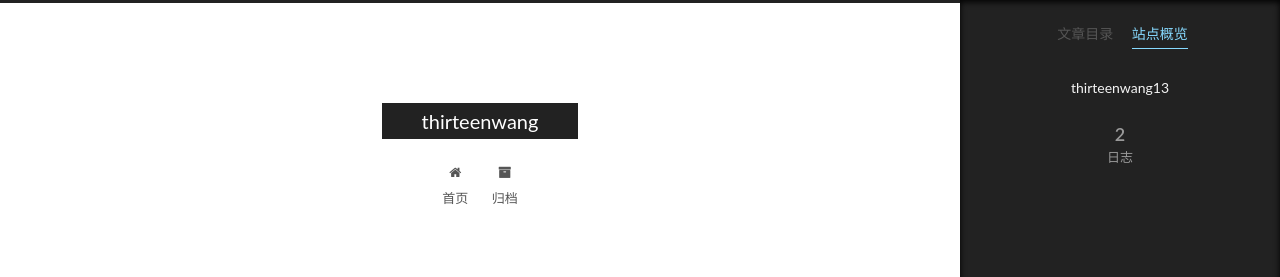
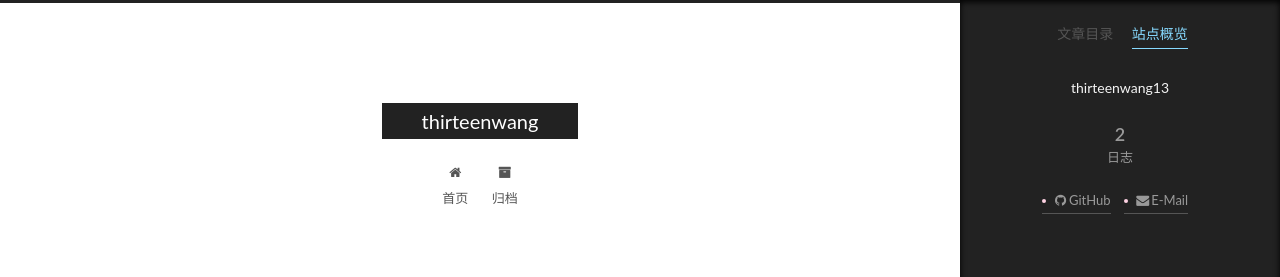
Before and after one commit to thirteenwang13/thirteenwang13.github.io, a plain HTML site: page 2018/12/13/FirstNight/index.html in a window 1280 px wide. Both pictures are taken after a click on the item "站点概览". Shown: the top 277 px of the page. Drawn offline with Linux system fonts and the light colour scheme.

Commit message:
Site updated: 2018-12-16 10:08:35

```diff
--- a/2018/12/13/FirstNight/index.html
+++ b/2018/12/13/FirstNight/index.html
@@ -427,6 +427,22 @@
 
 
 
+            <div class="links-of-author motion-element">
+
+                  <span class="links-of-author-item">
+                    <a href="https://github.com/thirteenwang13" target="_blank" title="GitHub">
+
+                        <i class="fa fa-fw fa-github"></i>GitHub</a>
+                  </span>
+
+                  <span class="links-of-author-item">
+                    <a href="mailto:763975730@qq.com" target="_blank" title="E-Mail">
+
+                        <i class="fa fa-fw fa-envelope"></i>E-Mail</a>
+                  </span>
+
+            </div>
+
 
 
 
--- a/css/main.css
+++ b/css/main.css
@@ -1822,7 +1822,7 @@ pre .javascript .function {
   width: 4px;
   height: 4px;
   border-radius: 50%;
-  background: #382fdf;
+  background: #ffd2e3;
 }
 .links-of-blogroll {
   font-size: 13px;
```
Also changed, not shown: 2018/12/13/hello-world/index.html (+16 -0 lines), archives/2018/12/index.html (+16 -0 lines), archives/2018/index.html (+16 -0 lines), archives/index.html (+16 -0 lines), index.html (+16 -0 lines).
